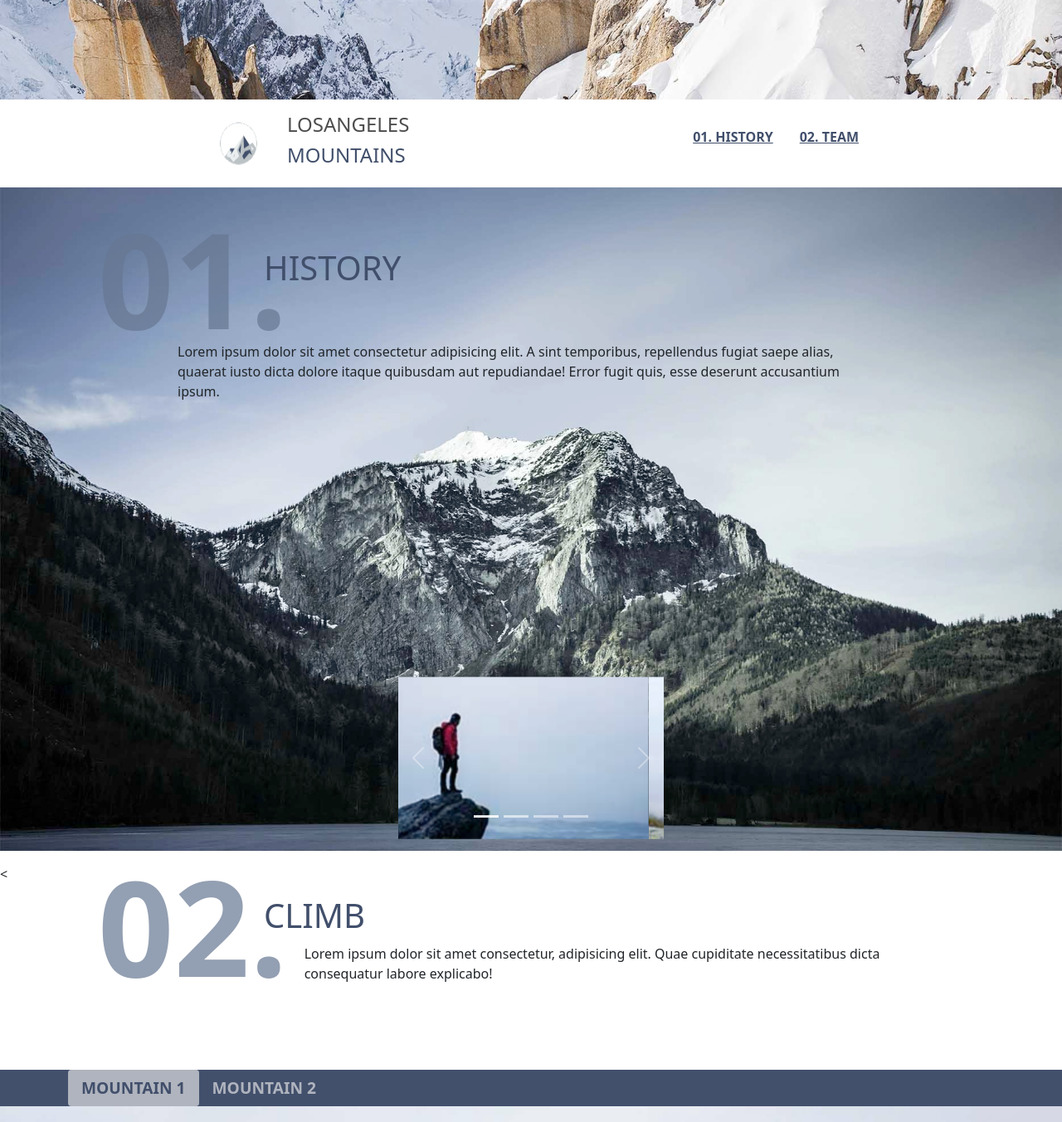
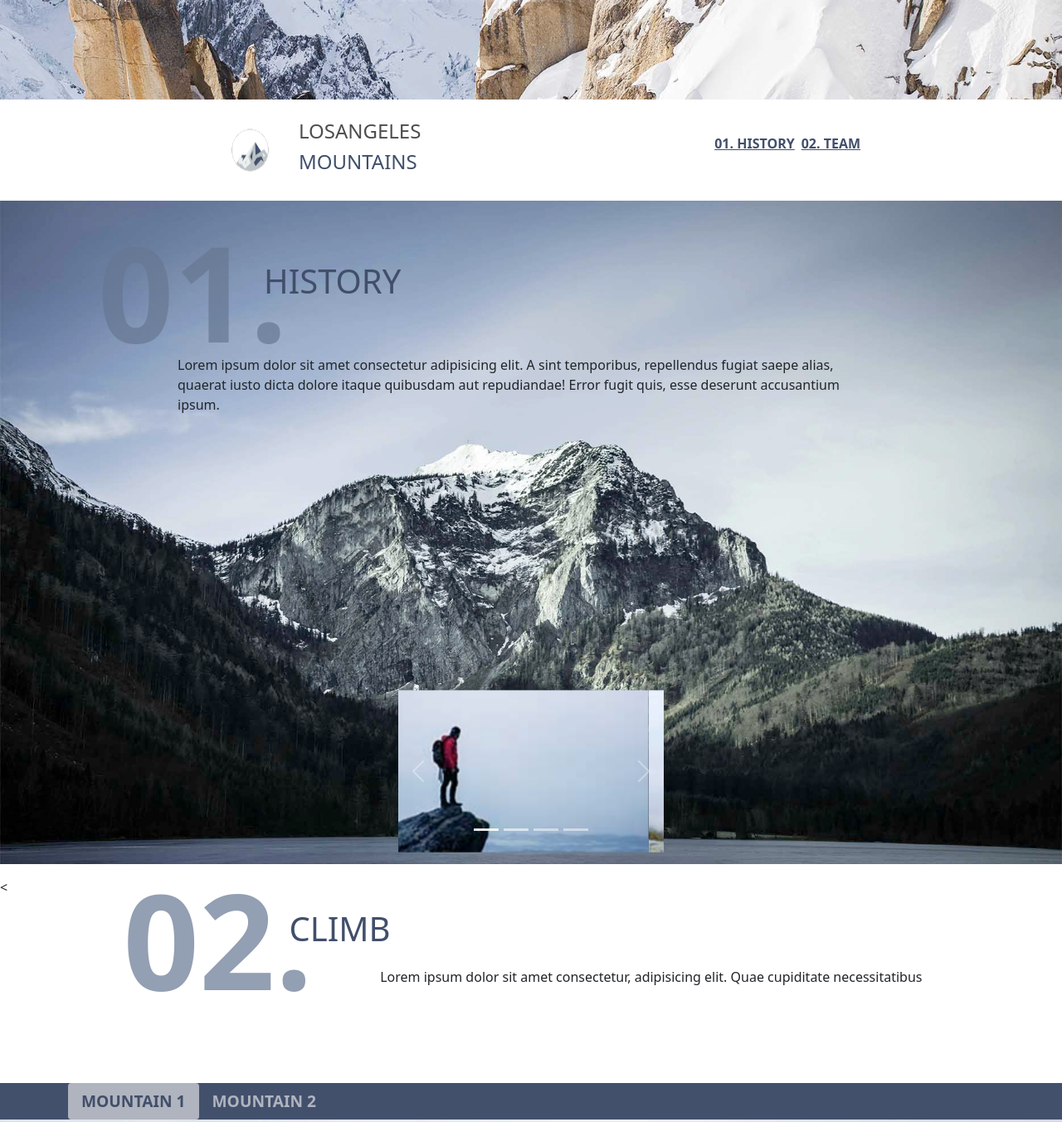
Before and after one commit to HasanKanaya/CT-Hero, a plain HTML site: page index.html in a window 1280 px wide. Shown: the part 680-2033 px from the top of the page at 83% size. Drawn offline with nearby package versions, Linux system fonts and the light colour scheme.

Commit message:
fix something

```diff
--- a/index.html
+++ b/index.html
@@ -41,7 +41,7 @@
     <!-- Nav -->
 
     <!-- Break Section -->
-    <section class="break py-3">
+    <section class="break py-4">
       <div class="container">
         <div class="left">
           <img src="./img/logo.png" alt="Logo" />
@@ -52,8 +52,8 @@
         </div>
         <div class="right">
           <ul>
-            <li class="mx-3"><a href="#">01. HISTORY</a></li>
-            <li class="mx-3"><a href="#">02. TEAM</a></li>
+            <li class="me-2"><a href="#">01. HISTORY</a></li>
+            <li><a href="#">02. TEAM</a></li>
           </ul>
         </div>
       </div>
@@ -180,7 +180,7 @@
         </h1>
 
         <p class="three">
-          Lorem ipsum dolor sit amet consectetur, adipisicing elit. Quae cupiditate necessitatibus dicta consequatur labore explicabo!
+          Lorem ipsum dolor sit amet consectetur, adipisicing elit. Quae cupiditate necessitatibus
         </p>
     </section>
     <!-- Break Section -->
```
Also changed, not shown: style.css (line endings or trailing spaces).
